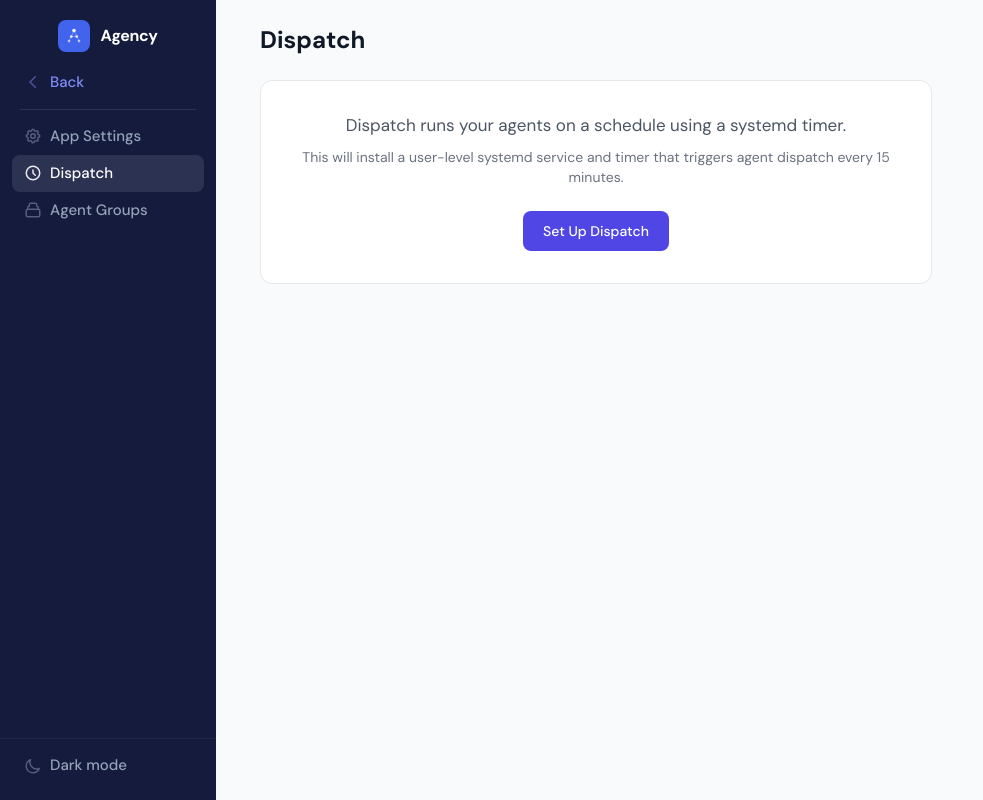
After one commit to Blackhex/christag-agency, a FastAPI app: page /admin/dispatch in a window 1280 px wide. The commit adds this page. Shown: the whole page, without its empty margins (0-983 px from the left). Run offline with FastAPI, Linux system fonts and the light colour scheme; some libraries are stand-ins or nearby versions.

Commit message:
feat: split admin into App Settings, Dispatch, and Agent Groups pages
Co-Authored-By: Claude Opus 4.6 (1M context) <noreply@anthropic.com>

```diff
--- /dev/null
+++ b/agency/templates/admin_dispatch.html
@@ -0,0 +1,81 @@
+{% extends "base.html" %}
+{% block title %}Dispatch — {{ agency_title }}{% endblock %}
+{% block content %}
+<div class="max-w-2xl">
+  <h1 class="text-2xl font-bold text-gray-900 mb-6">Dispatch</h1>
+
+  {% if dispatch_error %}
+  <div class="mb-4 p-4 bg-red-50 border border-red-200 rounded-lg text-sm text-red-800">
+    {{ dispatch_error }}
+  </div>
+  {% endif %}
+
+  {% if not dispatch.installed %}
+  <div class="bg-white rounded-xl border border-gray-200 p-8 text-center">
+    <p class="text-gray-600 mb-2">Dispatch runs your agents on a schedule using a systemd timer.</p>
+    <p class="text-sm text-gray-500 mb-6">This will install a user-level systemd service and timer that triggers agent dispatch every 15 minutes.</p>
+    <form method="post" action="/admin/dispatch/install">
+      <button type="submit"
+              class="px-5 py-2.5 bg-indigo-600 text-white text-sm font-medium rounded-lg hover:bg-indigo-700 transition-colors">
+        Set Up Dispatch
+      </button>
+    </form>
+  </div>
+  {% else %}
+  <div class="bg-white rounded-xl border border-gray-200 p-6 space-y-6">
+    <!-- Status -->
+    <div class="flex items-center justify-between">
+      <div class="flex items-center gap-3">
+        {% if dispatch.timer_active %}
+        <span class="inline-block w-2.5 h-2.5 rounded-full bg-green-500"></span>
+        <span class="text-sm font-medium text-gray-900">Timer active</span>
+        {% else %}
+        <span class="inline-block w-2.5 h-2.5 rounded-full bg-red-500"></span>
+        <span class="text-sm font-medium text-gray-900">Timer inactive</span>
+        {% endif %}
+        <span class="text-sm text-gray-500">Heartbeat every {{ dispatch.interval }} minutes</span>
+      </div>
+    </div>
+
+    <!-- Interval Setting -->
+    <div class="pt-4 border-t border-gray-100">
+      <form method="post" action="/admin/settings" class="flex items-center gap-3">
+        <input type="hidden" name="title" value="{{ agency_title }}">
+        <input type="hidden" name="default_group" value="{{ default_group }}">
+        <label for="dispatch_interval" class="text-sm font-medium text-gray-700">Heartbeat interval</label>
+        <input type="number" name="dispatch_interval" id="dispatch_interval"
+               value="{{ dispatch.interval }}" min="5" max="120" step="5"
+               class="w-20 px-2 py-1.5 border border-gray-300 rounded-lg text-sm focus:ring-2 focus:ring-indigo-500 focus:border-indigo-500">
+        <span class="text-sm text-gray-500">minutes</span>
+        <button type="submit"
+                class="px-3 py-1.5 text-sm font-medium text-indigo-700 bg-indigo-50 rounded-lg hover:bg-indigo-100 transition-colors">
+          Update
+        </button>
+      </form>
+    </div>
+
+    <!-- Per-group status -->
+    {% if orgs %}
+    <div class="pt-4 border-t border-gray-100">
+      <h3 class="text-sm font-semibold text-gray-700 mb-3">Group Dispatch Status</h3>
+      <div class="space-y-2">
+        {% for org in orgs %}
+        <div class="flex items-center justify-between py-2">
+          <div class="flex items-center gap-2">
+            {% if org.dispatch_enabled %}
+            <span class="inline-block w-2 h-2 rounded-full bg-emerald-400"></span>
+            {% else %}
+            <span class="inline-block w-2 h-2 rounded-full bg-gray-300"></span>
+            {% endif %}
+            <span class="text-sm text-gray-700">{{ org.name }}</span>
+          </div>
+          <a href="/admin/orgs/{{ org.key }}/edit" class="text-xs text-indigo-600 hover:text-indigo-800">Configure</a>
+        </div>
+        {% endfor %}
+      </div>
+    </div>
+    {% endif %}
+  </div>
+  {% endif %}
+</div>
+{% endblock %}
```
Also changed, not shown: agency/templates/admin_groups.html (added, +74 -0 lines), agency/templates/admin_org_edit.html (+8 -1 lines), agency/templates/admin_settings.html (added, +31 -0 lines), agency/templates/setup.html (+8 -0 lines).
